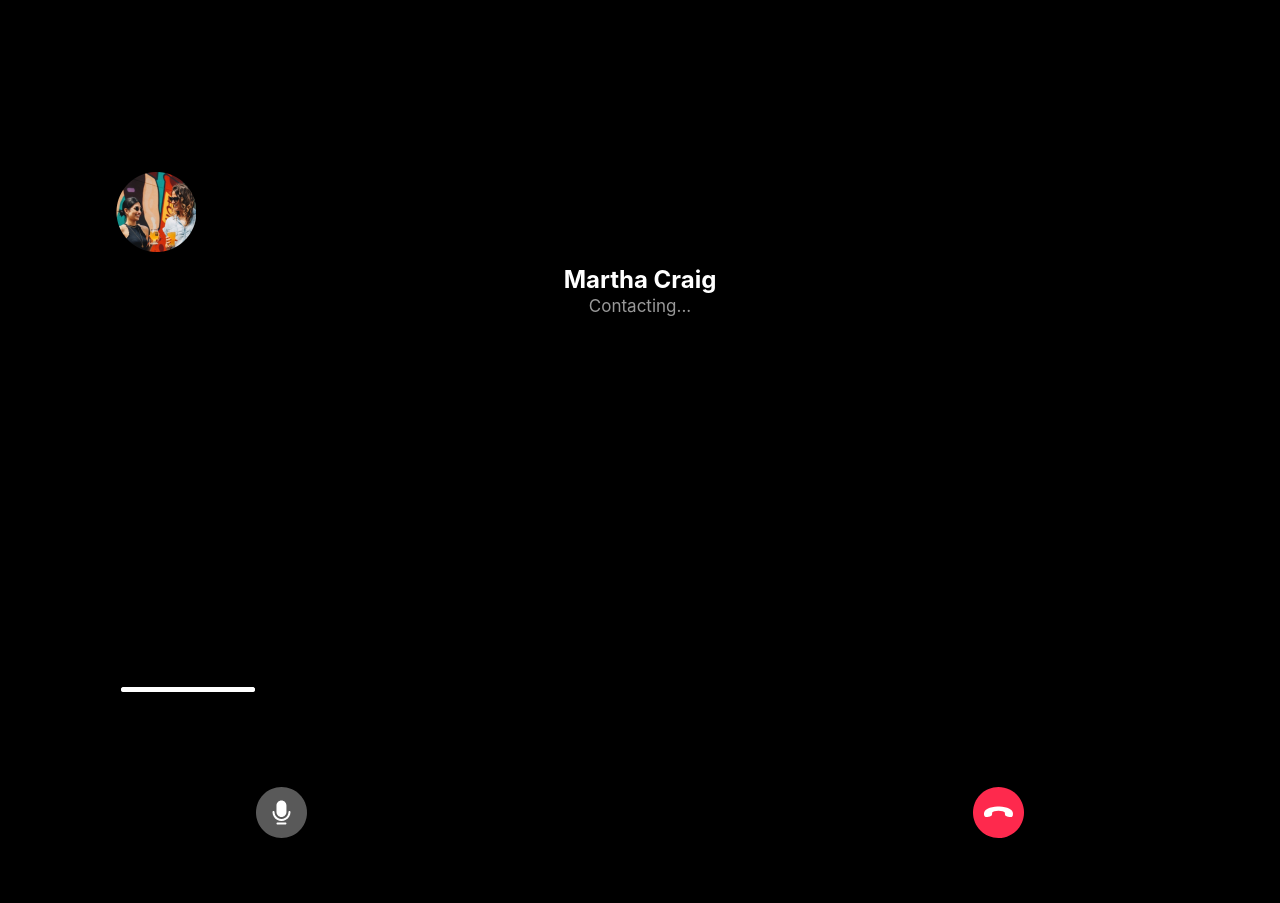
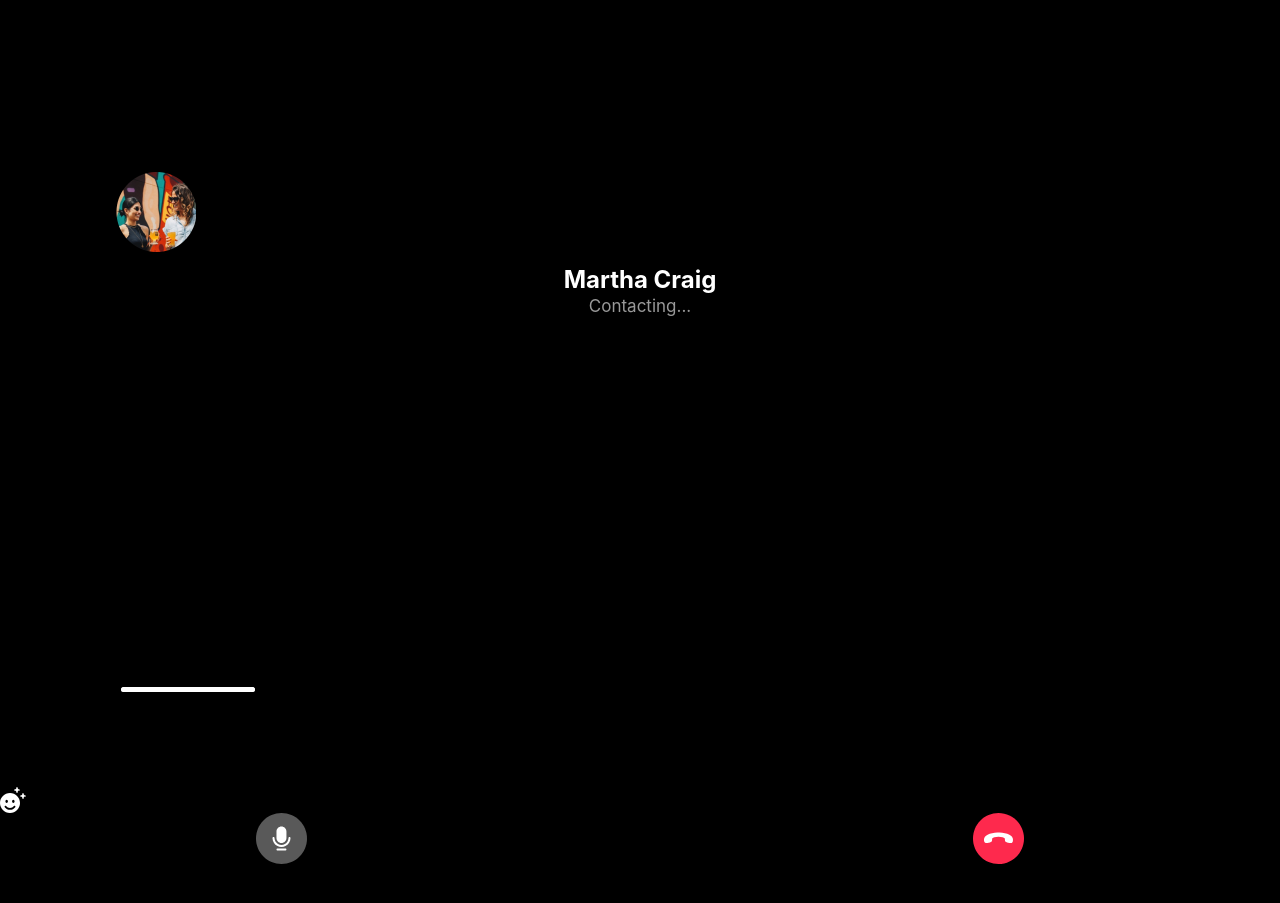
Before and after one commit to VictorHDS/MessangerCall, a plain HTML site: page messanger-video-call.html in a window 1280 px wide. Shown: the part 111-1014 px from the top of the page. Drawn offline with Linux system fonts and the light colour scheme.

Commit message:
feat: effect-bar component

```diff
--- a/messanger-video-call.html
+++ b/messanger-video-call.html
@@ -25,6 +25,9 @@
         <h1 class="contacting-bar__title">Martha Craig</h1>
         <h2 class="contacting-bar__subtitle">Contacting...</h2>
     </div>
+    <div class="effect-bar">
+        <img src="/assets/icons/effects.svg" alt="Efeitos">
+    </div>
     <div class="nav-bar">
         <img src="/assets/icons/mic.svg" alt="Microfone">
         <img src="/assets/icons/hang-up.svg" alt="Desligar">
--- /dev/null
+++ b/styles/components/effect-bar.css
@@ -0,0 +1,4 @@
+.effect-bar img{
+    padding-left: 174px;
+    padding-right: 175px;
+}
--- a/styles/components/nav-bar.css
+++ b/styles/components/nav-bar.css
@@ -5,3 +5,9 @@
     margin: 0 auto;
     padding-bottom: 66.5px;
 }
+.effect{
+    /* width: 26px;
+    height: 26px;
+    left: 174px;
+    top: 636px;
+} */
```
